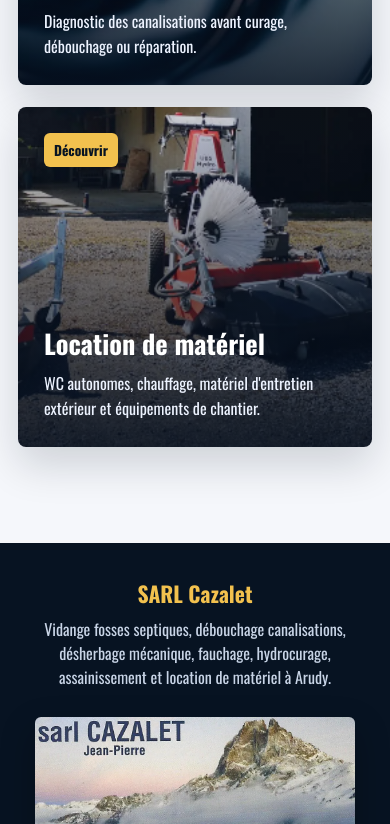
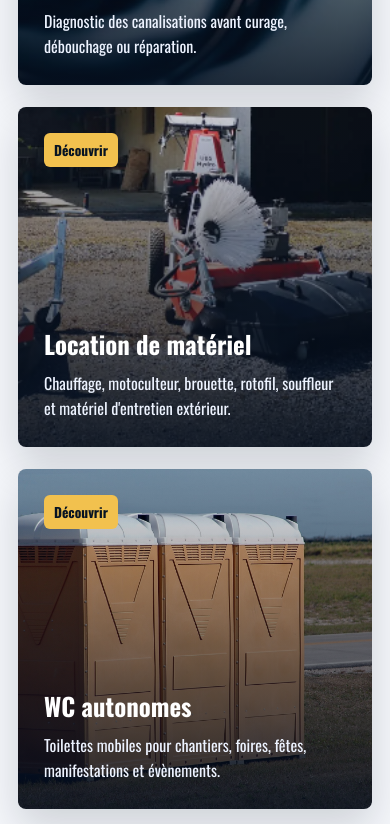
Before and after one commit to Issou83/sarlCazalet, a React (Vite) app: page / in a window 390 px wide. Shown: the part 2500-3324 px from the top of the page. Built offline with nearby package versions, Linux system fonts and the light colour scheme.

Commit message:
Ajoute carte WC autonomes accueil

```diff
--- a/src/Pages/Home/Home.jsx
+++ b/src/Pages/Home/Home.jsx
@@ -49,9 +49,15 @@
   },
   {
     title: "Location de matériel",
-    text: "WC autonomes, chauffage, matériel d'entretien extérieur et équipements de chantier.",
+    text: "Chauffage, motoculteur, brouette, rotofil, souffleur et matériel d'entretien extérieur.",
+    to: "/locations",
+    className: "homeService--location",
+  },
+  {
+    title: "WC autonomes",
+    text: "Toilettes mobiles pour chantiers, foires, fêtes, manifestations et évènements.",
     to: "/location-wc-autonome-arudy-pau-oloron",
-    className: "homeService--location",
+    className: "homeService--wc",
   },
 ];
 
--- a/src/Pages/Home/index.css
+++ b/src/Pages/Home/index.css
@@ -149,15 +149,15 @@
 
 .homeServices {
   display: grid;
-  grid-template-columns: repeat(3, minmax(0, 1fr));
+  grid-template-columns: repeat(4, minmax(0, 1fr));
   gap: 22px;
-  max-width: 1180px;
+  max-width: 1320px;
   margin: 56px auto 0;
   padding: 0 24px 96px;
 }
 
 .homeService {
-  min-height: 420px;
+  min-height: 400px;
   display: flex;
   flex-direction: column;
   justify-content: flex-end;
@@ -190,7 +190,7 @@
 .homeService h2 {
   margin: 0;
   color: #ffffff;
-  font-size: clamp(1.65rem, 3vw, 2.35rem);
+  font-size: clamp(1.55rem, 2.4vw, 2.15rem);
   line-height: 1.05;
 }
 
@@ -210,12 +210,27 @@
 }
 
 .homeService--location {
-  background-image: linear-gradient(0deg, rgba(5, 15, 31, 0.88), rgba(5, 15, 31, 0.18)), url("../../assets/exloc.png");
+  background-image: linear-gradient(0deg, rgba(5, 15, 31, 0.88), rgba(5, 15, 31, 0.18)), url("/Bruleurs.png");
+}
+
+.homeService--wc {
+  background-image: linear-gradient(0deg, rgba(5, 15, 31, 0.88), rgba(5, 15, 31, 0.12)), url("/wc-autonomes.jpg");
+  background-position: center;
+}
+
+@media screen and (max-width: 1120px) {
+  .homeServices {
+    grid-template-columns: repeat(2, minmax(0, 1fr));
+    max-width: 900px;
+  }
+
+  .homeService {
+    min-height: 380px;
+  }
 }
 
 @media screen and (max-width: 940px) {
-  .homeStrengths,
-  .homeServices {
+  .homeStrengths {
     grid-template-columns: repeat(2, minmax(0, 1fr));
   }
 
--- a/src/Pages/Locations/Locations.jsx
+++ b/src/Pages/Locations/Locations.jsx
@@ -101,7 +101,7 @@
         title="Location matériel Arudy | WC autonomes, chantier, évènement"
         description="Location de matériel à Arudy : WC autonomes pour chantiers et évènements, chauffage, motoculteur, brouette, rotofil, souffleur, matériel de désherbage mécanique et fauchage autour de Pau et Oloron."
         path="/locations"
-        image="/camion2.png"
+        image="/wc-autonomes.jpg"
         schema={localBusinessSchema}
       />
 
@@ -130,7 +130,7 @@
         </div>
 
         <article className="locationsFeatured">
-          <img src="/camion2.png" alt="WC autonomes disponibles en location" />
+          <img src="/wc-autonomes.jpg" alt="WC autonomes disponibles en location" />
           <div>
             <p className="sectionKicker">Service prioritaire local</p>
             <h2>Location de WC autonomes à Arudy, Pau et Oloron-Sainte-Marie</h2>
--- a/src/Pages/WcAutonomes/WcAutonomes.jsx
+++ b/src/Pages/WcAutonomes/WcAutonomes.jsx
@@ -80,7 +80,7 @@
         "@type": "ServiceChannel",
         servicePhone: businessInfo.phone,
       },
-      image: `${siteUrl}/camion2.png`,
+      image: `${siteUrl}/wc-autonomes.jpg`,
       description:
         "Location de WC autonomes pour chantiers, évènements, manifestations et besoins temporaires autour d'Arudy, Pau et Oloron-Sainte-Marie.",
     },
@@ -106,7 +106,7 @@
         title="Location WC autonome Arudy, Pau, Oloron | SARL Cazalet"
         description="Location de WC autonomes et toilettes mobiles pour chantiers, évènements, foires, fêtes et manifestations autour d'Arudy, Pau et Oloron-Sainte-Marie."
         path="/location-wc-autonome-arudy-pau-oloron"
-        image="/camion2.png"
+        image="/wc-autonomes.jpg"
         schema={wcSchema}
       />
 
--- a/src/Pages/WcAutonomes/index.css
+++ b/src/Pages/WcAutonomes/index.css
@@ -11,7 +11,7 @@
   color: #ffffff;
   background:
     linear-gradient(90deg, rgba(5, 15, 31, 0.92) 0%, rgba(5, 15, 31, 0.68) 52%, rgba(5, 15, 31, 0.22) 100%),
-    url("/camion2.png") center / cover no-repeat;
+    url("/wc-autonomes.jpg") center / cover no-repeat;
 }
 
 .wcHero__content {
--- a/src/data/business.js
+++ b/src/data/business.js
@@ -32,7 +32,7 @@
   url: siteUrl,
   telephone: businessInfo.phone,
   email: businessInfo.email,
-  image: `${siteUrl}/camion2.png`,
+  image: `${siteUrl}/wc-autonomes.jpg`,
   priceRange: "Sur devis",
   address: {
     "@type": "PostalAddress",
```
Also changed, not shown: public/wc-autonomes.jpg (added).
